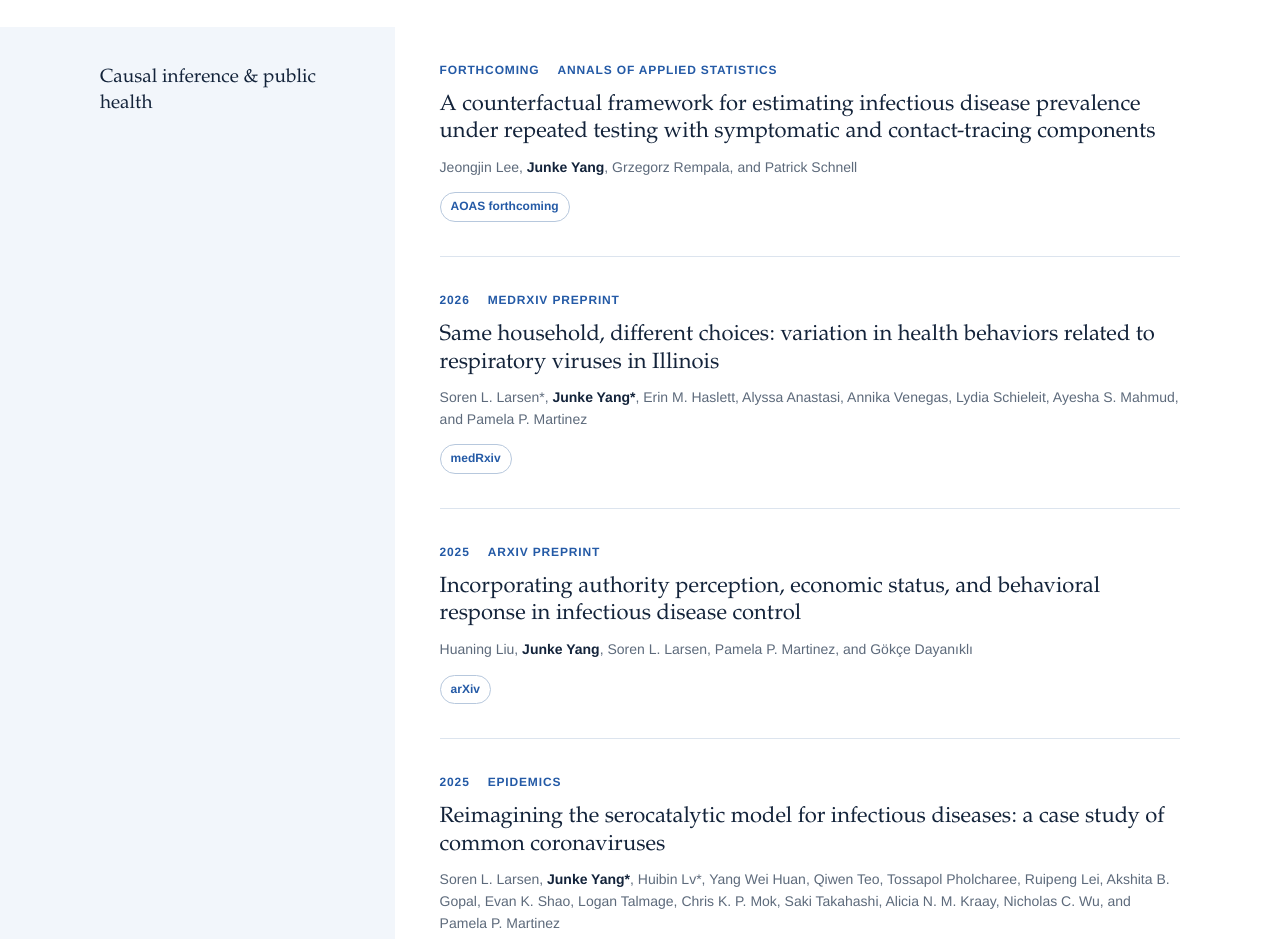
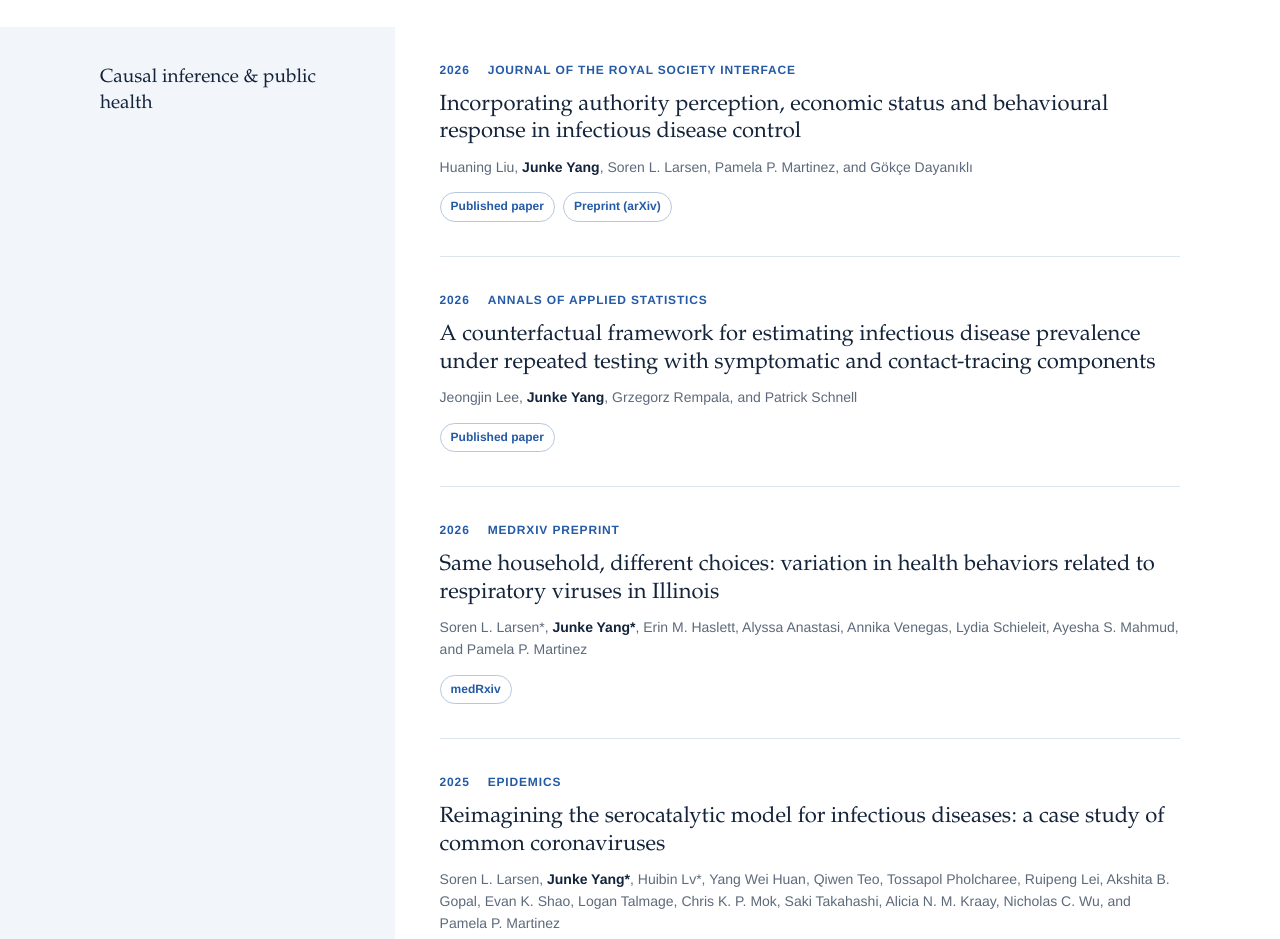
Before and after one commit to chloeyjk/chloeyjk.github.io, a plain HTML site: page index.html in a window 1280 px wide. Shown: the part 1807-2746 px from the top of the page. Drawn offline with Linux system fonts and the light colour scheme.

Commit message:
Update publications from Google Scholar; rename Imageomics Institute

```diff
--- a/index.html
+++ b/index.html
@@ -58,7 +58,7 @@
         </div>
       </div>
       <div class="research-group">
-        <div class="group-label"><h3>Imageomics</h3></div>
+        <div class="group-label"><h3>Imageomics Institute – OSU</h3></div>
         <div class="publication-list">
           <article class="publication">
             <div class="publication-meta"><span>Nov 2025–Feb 2026</span><span>Columbus, Ohio</span></div>
@@ -83,22 +83,22 @@
         <div class="group-label"><h3>Causal inference &amp; public health</h3></div>
         <div class="publication-list">
           <article class="publication">
-            <div class="publication-meta"><span>Forthcoming</span><span>Annals of Applied Statistics</span></div>
-            <h4><a href="https://imstat.org/journals-and-publications/annals-of-applied-statistics/annals-of-applied-statistics-next-issues/">A counterfactual framework for estimating infectious disease prevalence under repeated testing with symptomatic and contact-tracing components</a></h4>
+            <div class="publication-meta"><span>2026</span><span>Journal of the Royal Society Interface</span></div>
+            <h4><a href="https://royalsocietypublishing.org/rsif/article/23/244/20260281/484017/Incorporating-authority-perception-economic-status">Incorporating authority perception, economic status and behavioural response in infectious disease control</a></h4>
+            <p>Huaning Liu, <strong>Junke Yang</strong>, Soren L. Larsen, Pamela P. Martinez, and Gökçe Dayanıklı</p>
+            <div class="paper-links"><a href="https://royalsocietypublishing.org/rsif/article/23/244/20260281/484017/Incorporating-authority-perception-economic-status">Published paper</a><a href="https://arxiv.org/abs/2512.23188">Preprint (arXiv)</a></div>
+          </article>
+          <article class="publication">
+            <div class="publication-meta"><span>2026</span><span>Annals of Applied Statistics</span></div>
+            <h4><a href="https://doi.org/10.1214/26-AOAS2220">A counterfactual framework for estimating infectious disease prevalence under repeated testing with symptomatic and contact-tracing components</a></h4>
             <p>Jeongjin Lee, <strong>Junke Yang</strong>, Grzegorz Rempala, and Patrick Schnell</p>
-            <div class="paper-links"><a href="https://imstat.org/journals-and-publications/annals-of-applied-statistics/annals-of-applied-statistics-next-issues/">AOAS forthcoming</a></div>
+            <div class="paper-links"><a href="https://doi.org/10.1214/26-AOAS2220">Published paper</a></div>
           </article>
           <article class="publication">
             <div class="publication-meta"><span>2026</span><span>medRxiv preprint</span></div>
             <h4><a href="https://doi.org/10.64898/2026.05.26.26354179">Same household, different choices: variation in health behaviors related to respiratory viruses in Illinois</a></h4>
             <p>Soren L. Larsen*, <strong>Junke Yang*</strong>, Erin M. Haslett, Alyssa Anastasi, Annika Venegas, Lydia Schieleit, Ayesha S. Mahmud, and Pamela P. Martinez</p>
             <div class="paper-links"><a href="https://doi.org/10.64898/2026.05.26.26354179">medRxiv</a></div>
-          </article>
-          <article class="publication">
-            <div class="publication-meta"><span>2025</span><span>arXiv preprint</span></div>
-            <h4><a href="https://arxiv.org/abs/2512.23188">Incorporating authority perception, economic status, and behavioral response in infectious disease control</a></h4>
-            <p>Huaning Liu, <strong>Junke Yang</strong>, Soren L. Larsen, Pamela P. Martinez, and Gökçe Dayanıklı</p>
-            <div class="paper-links"><a href="https://arxiv.org/abs/2512.23188">arXiv</a></div>
           </article>
           <article class="publication">
             <div class="publication-meta"><span>2025</span><span>Epidemics</span></div>
```
